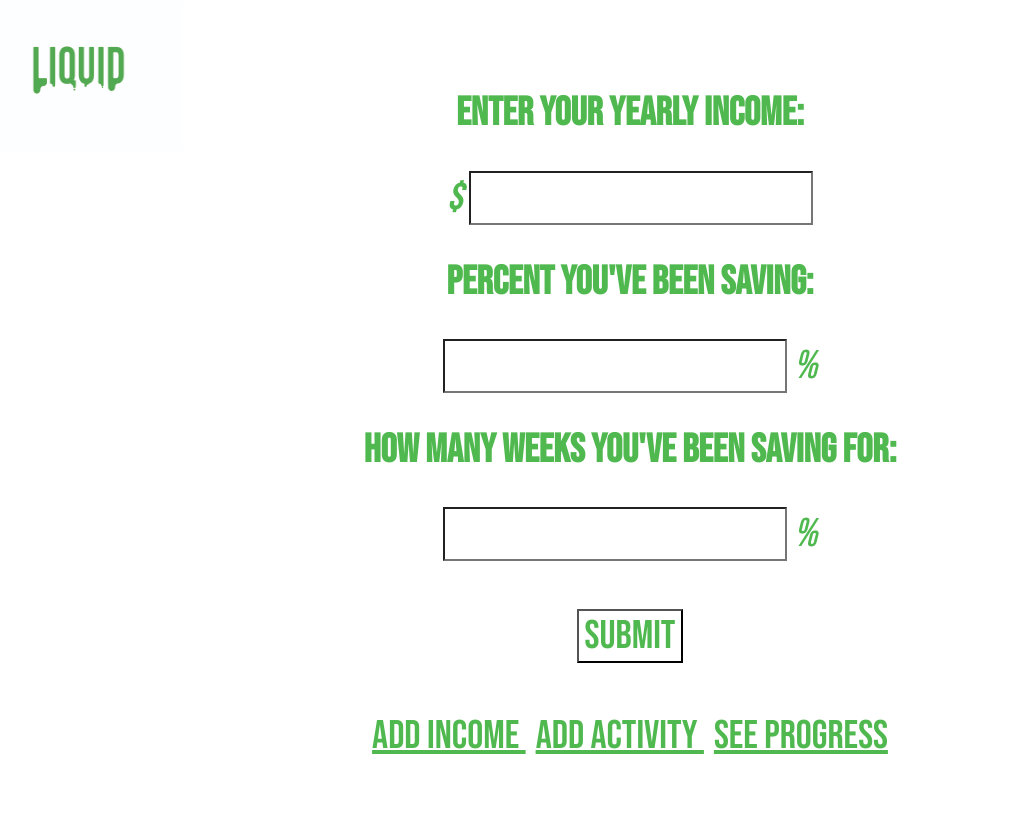
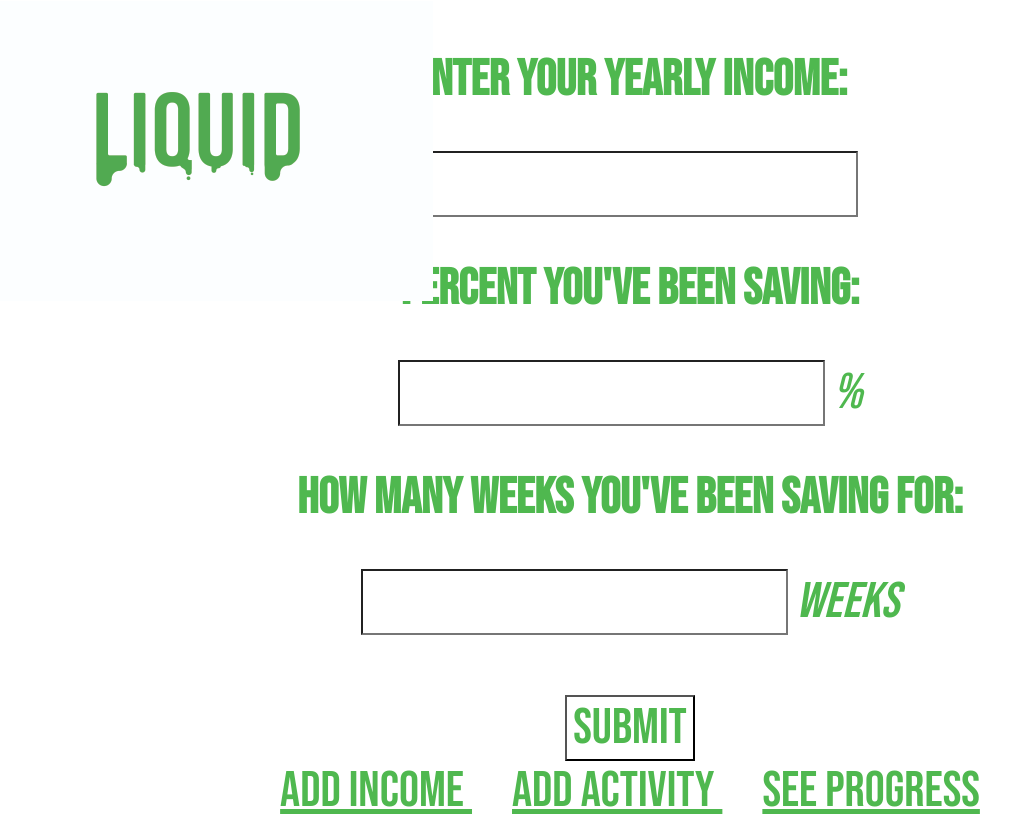
Before and after one commit to acald0/capstone-project, a website: page public/index.html in a window 1280 px wide. Shown: the whole page, without its empty margins (18-1029 px from the left). Drawn offline with nearby package versions, Linux system fonts and the light colour scheme.

Commit message:
double checking I got everything

```diff
--- a/public/final.css
+++ b/public/final.css
@@ -17,7 +17,7 @@ body {
 }
 
 a {
-    margin: 5px;
+    margin: 20px;
     bottom: 20px;
 }
 
@@ -40,8 +40,8 @@ a {
 
 
 img {
-    height: 150px;
-    width: 200px;
+    height: 300px;
+    /* width: 200px; */
     position: absolute;
     top: 1px;
     left: 1px;
--- a/public/index.html
+++ b/public/index.html
@@ -22,7 +22,7 @@
         <i>%</i>
         <h2>HOW MANY WEEKS YOU'VE BEEN SAVING FOR:</h2>
         <input type="text" name="weeks-saved" id="weeks-saved">
-        <i>%</i>
+        <i>WEEKS</i>
         <br> <br>
         <input id="submit-button" type="submit"/>
     </form>
--- a/public/new.css
+++ b/public/new.css
@@ -16,13 +16,13 @@ body {
 }
 
 a {
-    margin: 5px;
+    margin: 20px;
     bottom: 20px;
 }
 
 img {
-    height: 150px;
-    width: 200px;
+    height: 300px;
+    /* width: 200px; */
     position: absolute;
     top: 1px;
     left: 1px;
--- a/public/styles.css
+++ b/public/styles.css
@@ -1,7 +1,7 @@
 * {
     font-family: 'Bebas Neue', sans-serif;
     color: rgb(79, 184, 79);
-    font-size: 40px;
+    font-size: 50px;
     background-color: rgb(255, 255, 255);
 }
 
@@ -16,7 +16,7 @@ body {
 }
 
 a {
-    margin: 5px;
+    margin: 20px;
     bottom: 20px;
 }
 
@@ -27,8 +27,8 @@ a {
 } */
 
 img {
-    height: 150px;
-    width: 200px;
+    height: 300px;
+    /* width: 200px; */
     position: absolute;
     top: 1px;
     left: 1px;
--- a/server/controller.js
+++ b/server/controller.js
@@ -4,7 +4,8 @@ let spending = {'clothing':0, 'entertainment': 0, 'gas': 0, 'groceries': 0, 'hou
 module.exports = {
     addGoal: (req, res) => {
         let {dateVariable, yearlyIncome, percentToSave, weeksSaved} = req.body
-        let yearToDate = (+yearlyIncome / 52) * +weeksSaved
+        let yearToDate = ((+yearlyIncome / 52)/percentToSave) * +weeksSaved
+        yearToDate = Math.trunc(yearToDate)
         console.log(dateVariable)
         savings += yearToDate
         // console.log(req.body)
```
Also changed, not shown: public/final.html (+1 -1 lines), public/final.js (+8 -7 lines), public/new.html (+1 -1 lines).
